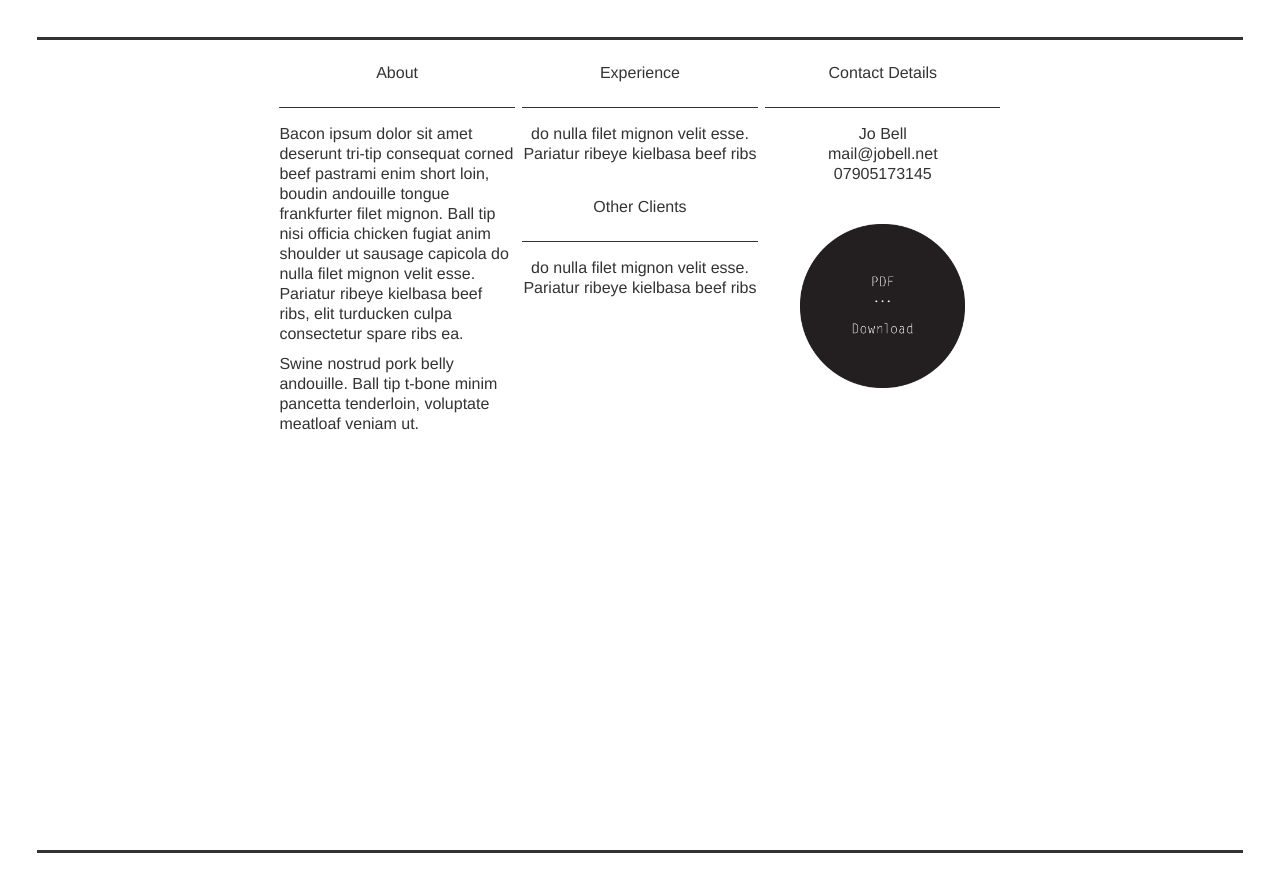
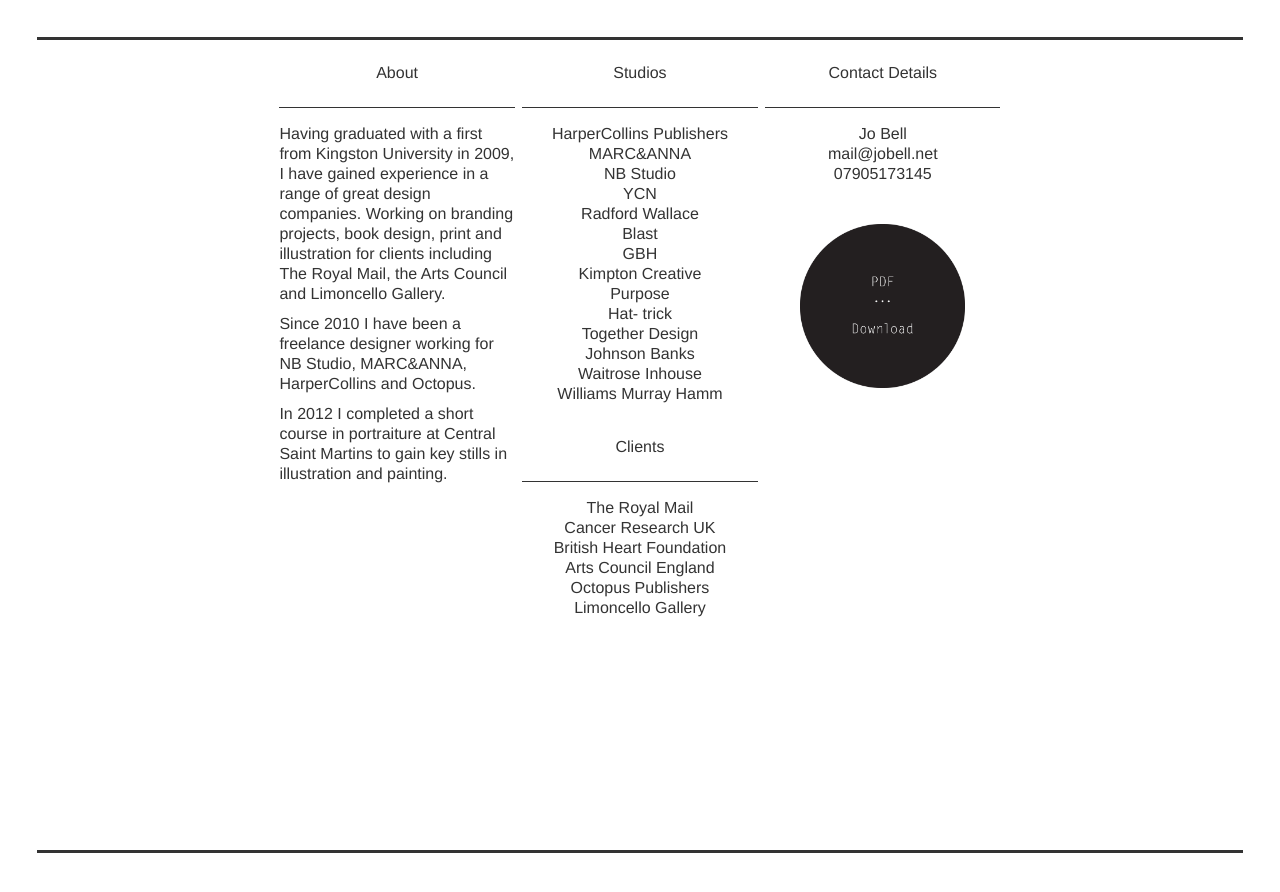
Before and after one commit to jobelldesigns/jobell.net, a Jekyll site: the page about.html, which Jekyll copies as it is, in a window 1280 px wide. Shown: the top 892 px of the page. Built offline with Jekyll 4.4.1, drawn with Linux system fonts in a browser that asks for light colours.

Commit message:
Less bacon, more info

```diff
--- a/about.html
+++ b/about.html
@@ -96,14 +96,37 @@
                     <div class="col"></div>
                     <div class="col about">
                         <h2>About</h2>
-                        <p>Bacon ipsum dolor sit amet deserunt tri-tip consequat corned beef pastrami enim short loin, boudin andouille tongue frankfurter filet mignon. Ball tip nisi officia chicken fugiat anim shoulder ut sausage capicola do nulla filet mignon velit esse. Pariatur ribeye kielbasa beef ribs, elit turducken culpa consectetur spare ribs ea.</p>
-                        <p>Swine nostrud pork belly andouille. Ball tip t-bone minim pancetta tenderloin, voluptate meatloaf veniam ut.</p>
+                        <p>Having graduated with a first from Kingston University in 2009, I have gained experience in a range of great design companies. Working on branding projects, book design, print and illustration for clients including The Royal Mail, the Arts Council and Limoncello Gallery.</p>
+                        <p>Since 2010 I have been a freelance designer working for NB Studio, MARC&amp;ANNA, HarperCollins and Octopus.</p>
+                        <p>In 2012 I completed a short course in portraiture at Central Saint Martins to gain key stills in illustration and painting.</p>
                     </div>
                     <div class="col experience">
-                        <h2>Experience</h2>
-                        <p>do nulla filet mignon velit esse. Pariatur ribeye kielbasa beef ribs</p>
-                        <h2>Other Clients</h2>
-                        <p>do nulla filet mignon velit esse. Pariatur ribeye kielbasa beef ribs</p>
+                        <h2>Studios</h2>
+                        <p>
+                            HarperCollins Publishers<br/>
+                            MARC&amp;ANNA<br/>
+                            NB Studio<br/>
+                            YCN<br/>
+                            Radford Wallace<br/>
+                            Blast<br/>
+                            GBH<br/>
+                            Kimpton Creative<br/>
+                            Purpose<br/>
+                            Hat- trick<br/>
+                            Together Design<br/>
+                            Johnson Banks<br/>
+                            Waitrose Inhouse<br/>
+                            Williams Murray Hamm
+                        </p>
+                        <h2>Clients</h2>
+                        <p>
+                            The Royal Mail<br/>
+                            Cancer Research UK<br/>
+                            British Heart Foundation<br/>
+                            Arts Council England<br/>
+                            Octopus Publishers<br/>
+                            Limoncello Gallery
+                        </p>
                     </div>
                     <div class="col contact">
                         <h2>Contact Details</h2>
```
